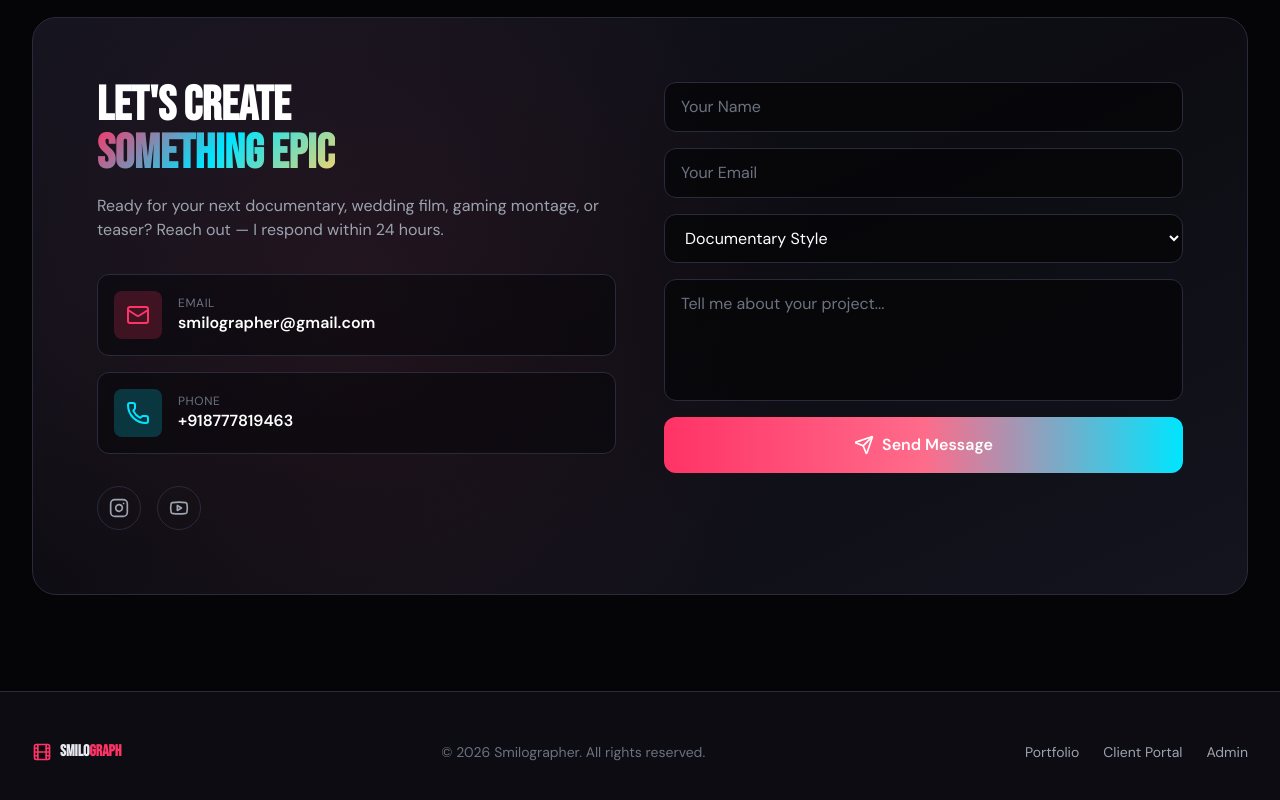
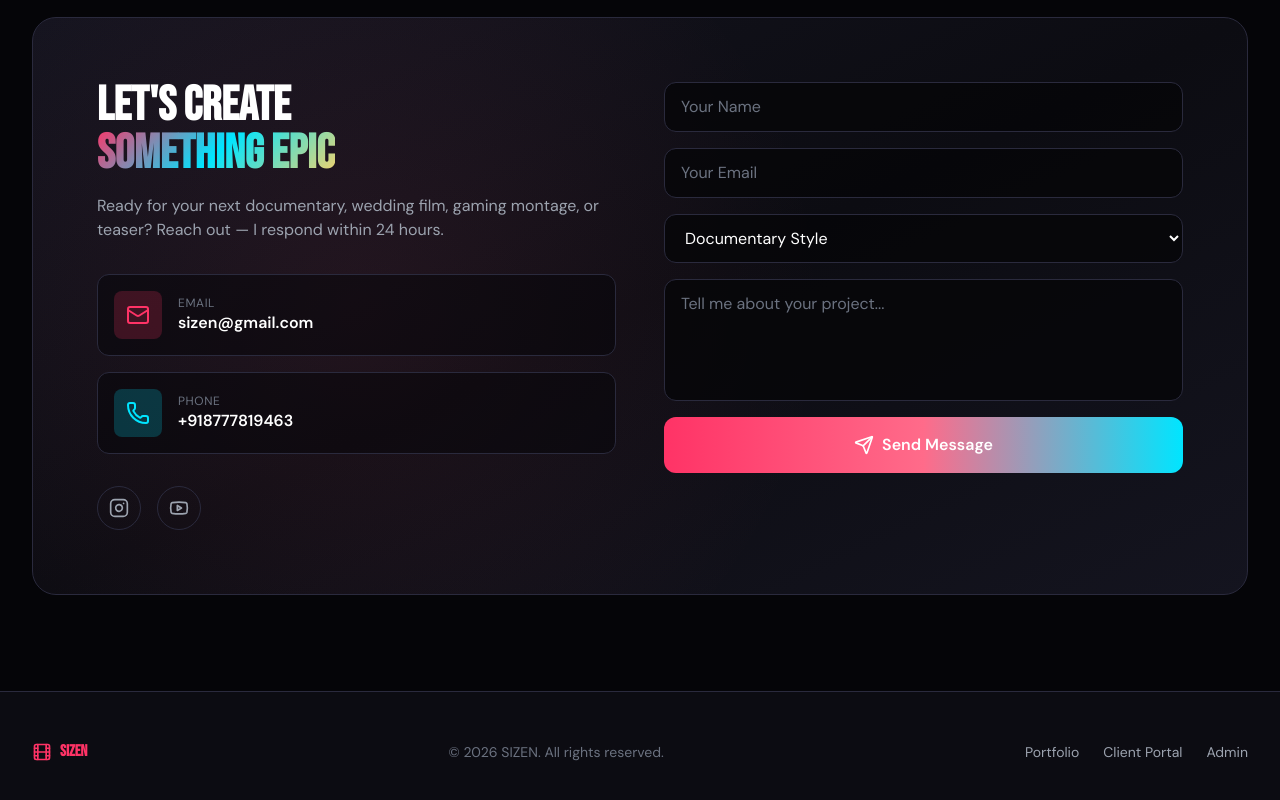
Before and after one commit to sksizenmohammad/Video-Editor-Portfolio, a Next.js app: page / in a window 1280 px wide. Shown: the part 5918-6718 px from the top of the page. Built offline with nearby package versions, Linux system fonts and the light colour scheme.

Commit message:
Updated layout.tsx

```diff
--- a/src/app/admin/page.tsx
+++ b/src/app/admin/page.tsx
@@ -2,7 +2,7 @@ import { AdminPanel } from "@/components/AdminPanel";
 import { getAllClients } from "@/lib/clients";
 
 export const metadata = {
-  title: "Admin | Smilographer Portfolio",
+  title: "Admin | SIZEN Portfolio",
   description: "Manage portfolio videos and daily uploads.",
 };
 
--- a/src/app/api/client-auth/route.ts
+++ b/src/app/api/client-auth/route.ts
@@ -39,7 +39,7 @@ export async function POST(request: NextRequest) {
       return NextResponse.json(
         {
           error:
-            "This Gmail is not registered for the client portal. Email smilographer@gmail.com to request access.",
+            "This Gmail is not registered for the client portal. Email sizen@gmail.com to request access.",
         },
         { status: 403 }
       );
--- a/src/app/client/page.tsx
+++ b/src/app/client/page.tsx
@@ -4,7 +4,7 @@ import { Footer } from "@/components/Footer";
 import { ClientPortal } from "@/components/ClientPortal";
 
 export const metadata = {
-  title: "Client Portal | Smilographer",
+  title: "Client Portal | SIZEN",
   description: "Private client area for reviewing your video edits.",
 };
 
--- a/src/app/layout.tsx
+++ b/src/app/layout.tsx
@@ -15,9 +15,9 @@ const body = DM_Sans({
 });
 
 export const metadata: Metadata = {
-  title: "Smilographer | Professional Video Editor Portfolio",
+  title: "SIZEN | Professional Video Editor Portfolio",
   description:
-    "Cinematic video edits — documentary, gaming montage, wedding films, teasers & more. Hire Smilographer for your next project.",
+    "Cinematic video edits — documentary, gaming montage, wedding films, teasers & more. Hire SIZEN for your next project.",
   keywords: [
     "video editor",
     "portfolio",
--- a/src/components/ClientPortal.tsx
+++ b/src/components/ClientPortal.tsx
@@ -2,7 +2,7 @@
 
 import { useState, useEffect, useCallback } from "react";
 import { motion } from "framer-motion";
-import { Lock, Users, KeyRound, Mail, LogOut, Loader2 } from "lucide-react";
+import { Lock, Users, KeyRound, Mail, LogOut, Loader as Loader2 } from "lucide-react";
 import type { VideoEdit } from "@/types/video";
 import type { ClientSession } from "@/types/client";
 import { VideoCard } from "./VideoCard";
@@ -186,8 +186,8 @@ export function ClientPortal() {
           </form>
           <p className="mt-6 text-center text-xs text-gray-600">
             Need access? Email{" "}
-            <a href="mailto:smilographer@gmail.com" className="text-accent-secondary">
-              smilographer@gmail.com
+            <a href="mailto:sizen@gmail.com" className="text-accent-secondary">
+              sizen@gmail.com
             </a>
           </p>
         </motion.div>
--- a/src/components/Contact.tsx
+++ b/src/components/Contact.tsx
@@ -3,7 +3,7 @@
 import { motion } from "framer-motion";
 import { Mail, Phone, Send, Instagram, Youtube } from "lucide-react";
 
-const EMAIL = "smilographer@gmail.com";
+const EMAIL = "sizen@gmail.com";
 const PHONE = "+918777819463";
 
 function openGmailCompose(name: string, senderEmail: string, project: string, message: string) {
--- a/src/components/Footer.tsx
+++ b/src/components/Footer.tsx
@@ -12,11 +12,11 @@ export function Footer() {
           <div className="flex items-center gap-2">
             <Film className="h-5 w-5 text-accent" />
             <span className="font-display font-bold">
-              Smilo<span className="text-accent">Graph</span>
+              <span className="text-accent">SIZEN</span>
             </span>
           </div>
           <p className="text-center text-sm text-gray-500">
-            © {new Date().getFullYear()} Smilographer. All rights reserved.
+            © {new Date().getFullYear()} SIZEN. All rights reserved.
           </p>
           <motion.div className="flex gap-6 text-sm text-gray-400">
             <Link href="/" className="hover:text-white">
```
